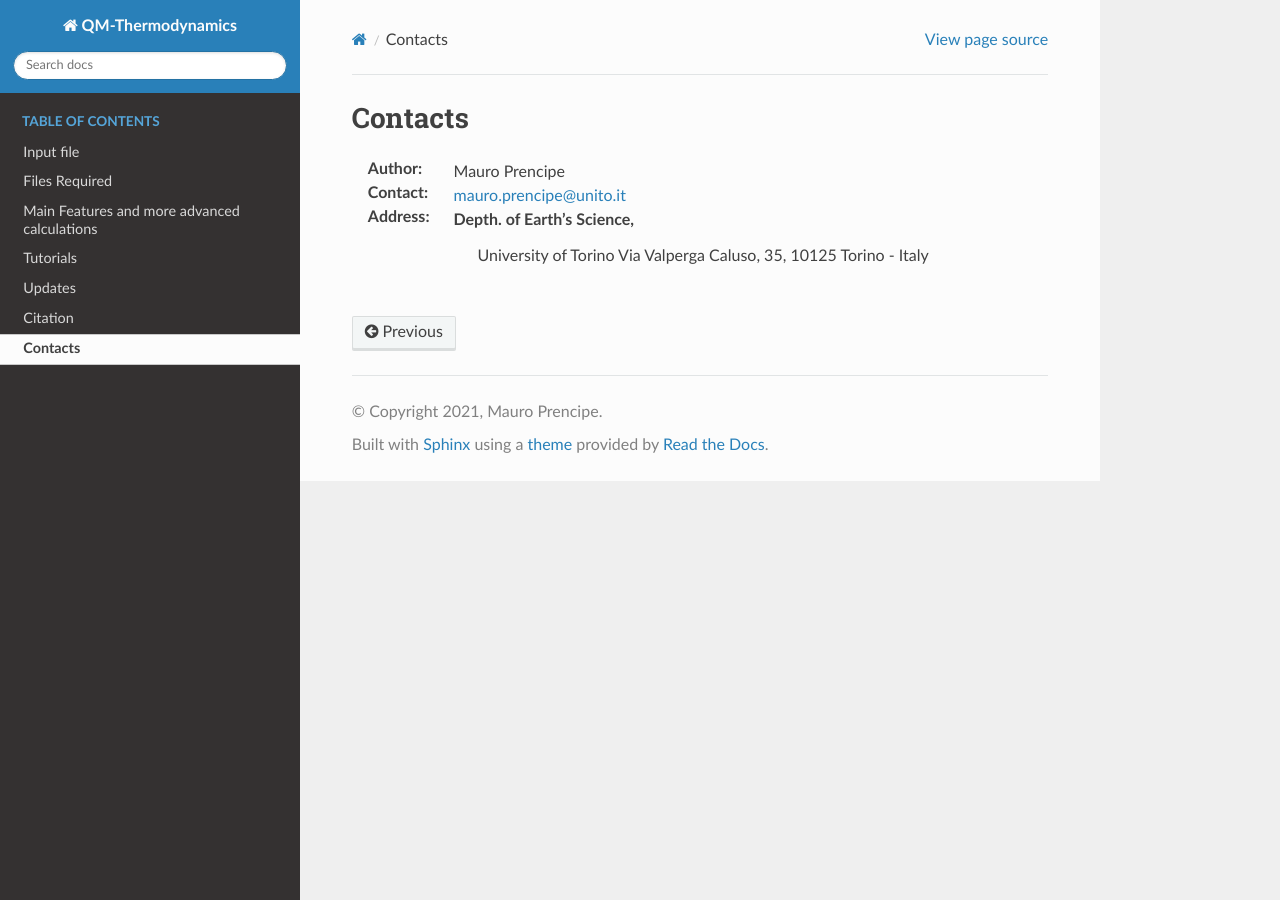
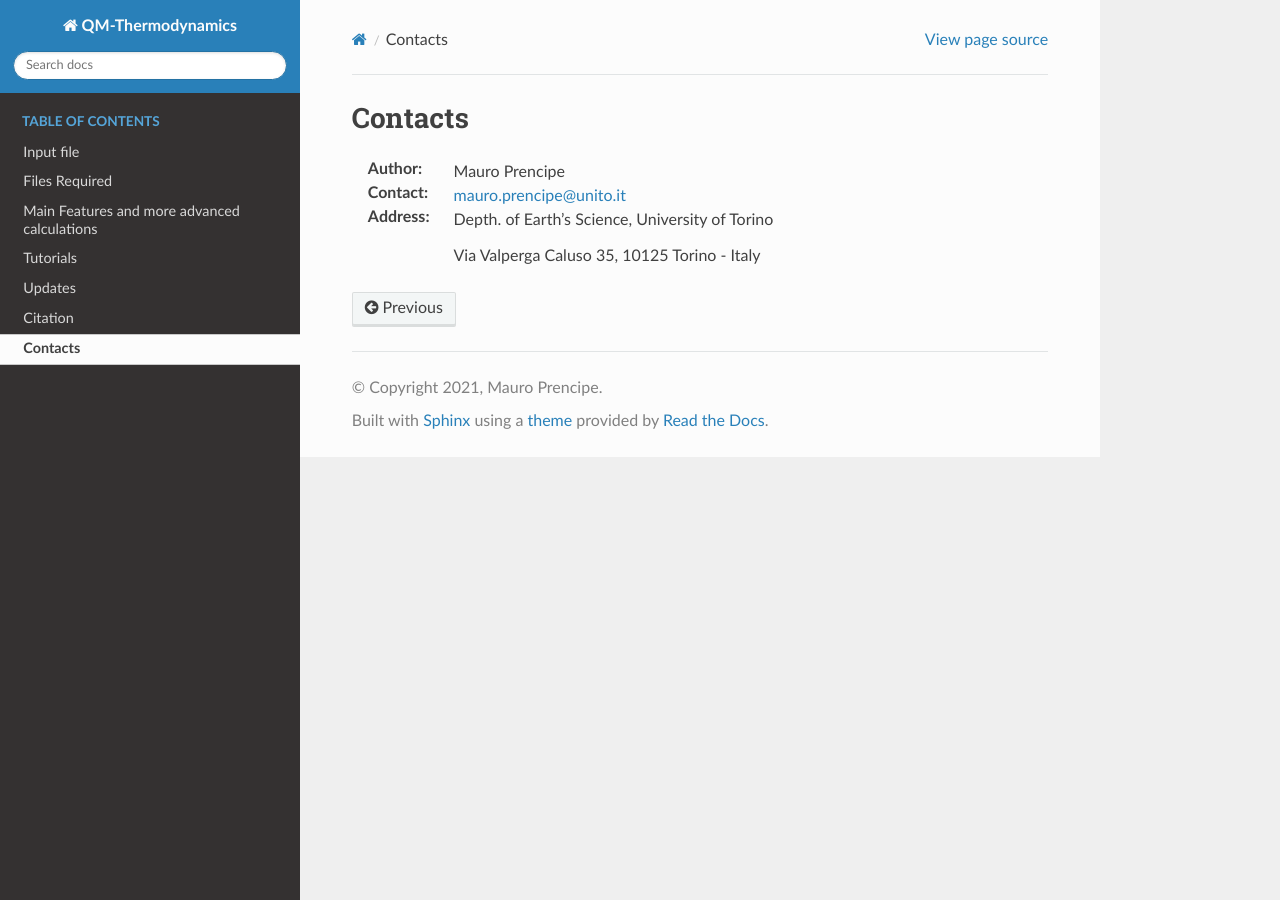
Before and after one commit to Mauro-Prencipe/QM-thermodynamics, a Sphinx documentation site: the page built from docs/Contact.rst, in a window 1280 px wide. Built offline with Sphinx 7.4.7 and the Read the Docs theme 2.0.0, drawn with Linux system fonts in a browser that asks for light colours.

Commit message:
Add files via upload

```diff
--- a/docs/Contact.rst
+++ b/docs/Contact.rst
@@ -3,8 +3,8 @@ Contacts
 
 :Author:    Mauro Prencipe
 :Contact:	mauro.prencipe@unito.it
-:Address:
-       Depth. of Earth's Science,
-	   University of Torino
-	   Via Valperga Caluso, 35,
-	   10125 Torino - Italy
+:Address:   Depth. of Earth's Science,
+	        University of Torino
+
+	        Via Valperga Caluso 35,
+	        10125 Torino - Italy
```
